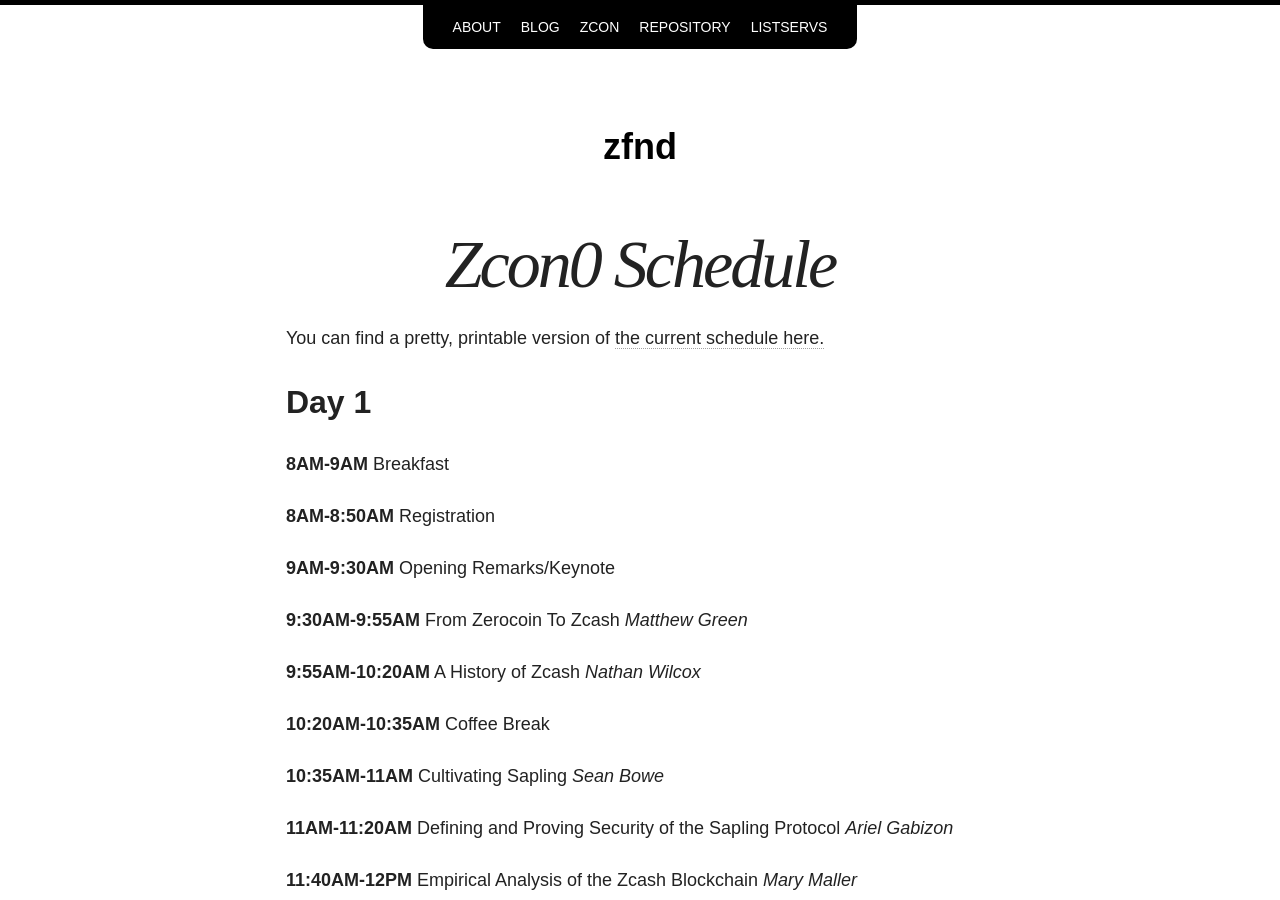
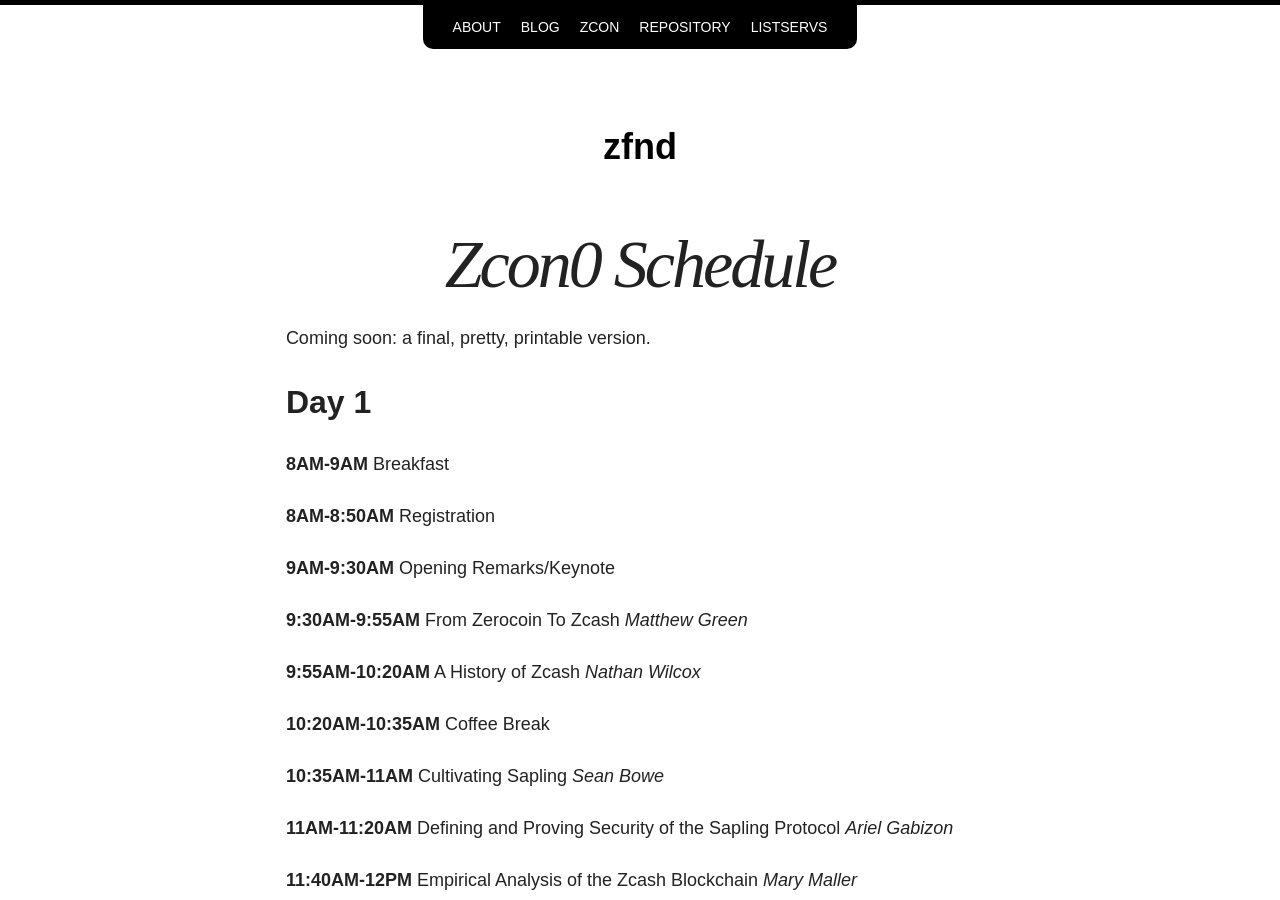
Before and after one commit to ZcashFoundation/zfnd, a Jekyll site: the page built from zcon/schedule.md, in a window 1280 px wide and 900 px high. Built offline with Jekyll 4.4.1, drawn with Linux system fonts in a browser that asks for light colours; nearby versions of some CDN libraries.

Commit message:
remove pdf link for now

```diff
--- a/zcon/schedule.md
+++ b/zcon/schedule.md
@@ -4,7 +4,7 @@
 excerpt: "The schedule for Zcon0"
 ---
 
-You can find a pretty, printable version of [the current schedule here.](https://z.cash.foundation/zcon/zcon0_schedule.pdf)
+Coming soon: a final, pretty, printable version.
 
 ## Day 1
 
```
